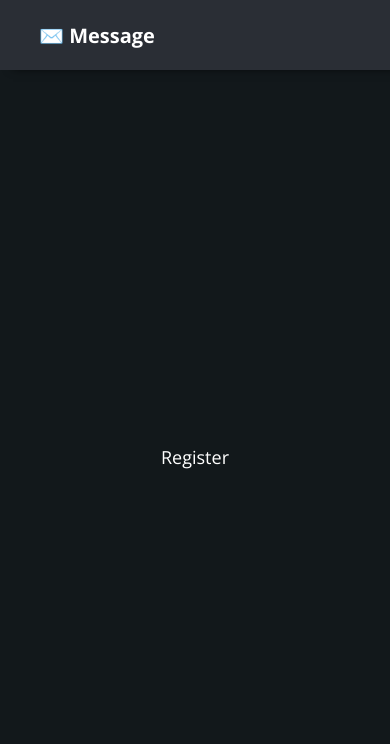
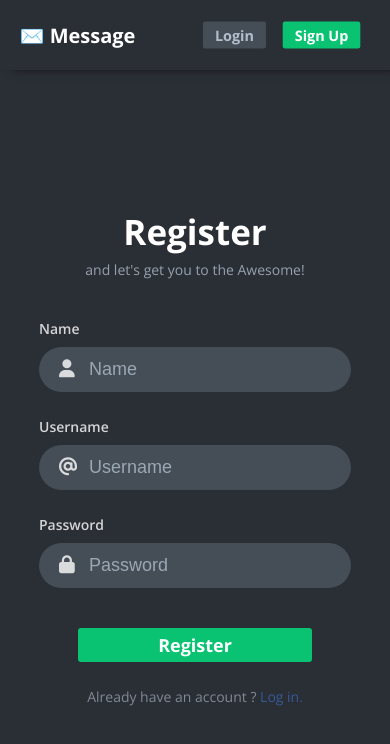
Before and after one commit to aromalanil/unChat_frontend, a React (Create React App) app: page /register in a window 390 px wide. Shown: the top 744 px of the page. Built offline with nearby package versions, Linux system fonts and the light colour scheme.

Commit message:
📚 Register Page Finished

```diff
--- a/public/index.html
+++ b/public/index.html
@@ -25,7 +25,7 @@
       Learn how to configure a non-root public URL by running `npm run build`.
     -->
     <title>React App</title>
-    <link rel="stylesheet" href="https://cdnjs.cloudflare.com/ajax/libs/font-awesome/4.7.0/css/font-awesome.min.css">
+    <script src="https://kit.fontawesome.com/9aee56dfc7.js" crossorigin="anonymous"></script>
   </head>
   <body>
     <noscript>You need to enable JavaScript to run this app.</noscript>
--- a/src/Components/Nav.js
+++ b/src/Components/Nav.js
@@ -5,10 +5,10 @@ const Nav = ({ isUserLoggedIn }) => {
   return (
     <header className="navbar">
       <div className="logo">
-        <h3>✉️&nbsp;Message</h3>
+        <h3><span role="img" aria-label="message">✉️</span>&nbsp;Message</h3>
       </div>
 
-      {isUserLoggedIn && <div className="button-grp">
+      {!isUserLoggedIn && <div className="button-grp">
         <Link to="/login"><button className="btn secondary-btn">Login</button></Link>
         <Link to="/register"><button className="btn primary-btn">Sign Up</button></Link>
 
--- a/src/Components/Pages/Login.js
+++ b/src/Components/Pages/Login.js
@@ -2,10 +2,14 @@ import React, { useState, useEffect } from 'react';
 import axios from 'axios';
 import { Link } from 'react-router-dom';
 import Input from '../Input';
+import {useRecoilState} from 'recoil';
+import { userLoggedState } from '../../Recoil/atom.js';
 
 const Login = ({ history }) => {
 
-    const [userName, setUsername] = useState('');
+    const [isUserLoggedIn,setUserLoggedIn] = useRecoilState(userLoggedState);
+
+    const [userName, setUserName] = useState('');
     const [password, setPassword] = useState('');
     const [userNameInfo, setUserNameInfo] = useState(null);
     const [passwordInfo, setPasswordInfo] = useState(null);
@@ -14,7 +18,7 @@ const Login = ({ history }) => {
         if (name === "password")
             setPassword(value);
         else if (name === "username")
-            setUsername(value);
+            setUserName(value);
     }
 
     useEffect(() => {
@@ -71,7 +75,8 @@ const Login = ({ history }) => {
                 .then(res => {
                     if (res.status === 200 && res.data.accessToken) {
                         localStorage.setItem("accessToken", res.data.accessToken);
-                        history.push('/dashboard')
+                        setUserLoggedIn(true);
+                        history.push('/dashboard');
                     }
                 })
                 .catch(err => {
@@ -100,12 +105,12 @@ const Login = ({ history }) => {
                     <p>Login to continue</p>
                 </div>
                 <form className="box-form">
-                    <Input info={userNameInfo} value={userName} name="username" title="Username" type="text" icon="fa-user" inputChange={inputChange} />
+                    <Input info={userNameInfo} value={userName} name="username" title="Username" type="text" icon="fa-at" inputChange={inputChange} />
                     <Input info={passwordInfo} value={password} name="password" title="Password" type="password" icon="fa-lock" inputChange={inputChange} />
                     <button className="btn primary-btn" onClick={handleLoginClick} type="submit">Login</button>
                 </form>
                 <div className="prompts">
-                    <p >Don't have account ? <Link to="/register">Create an account.</Link></p>
+                    <p >Don't have an account ? <Link to="/register">Create an account.</Link></p>
                     <p id="change-password">Forgot Password ? <Link to="/changepassword">Change Password.</Link></p>
                 </div>
             </div>
@@ -119,7 +124,7 @@ const validateUserName = (username) => {
 }
 
 const validatePassword = (password) => {
-    return password.length > 6
+    return password.length >= 6
 }
 
 export default Login
--- a/src/Components/Pages/Logout.js
+++ /dev/null
@@ -1,11 +0,0 @@
-import React from 'react'
-
-const Logout = () => {
-    return (
-        <div>
-            Logout
-        </div>
-    )
-}
-
-export default Logout
--- a/src/Components/Pages/Register.js
+++ b/src/Components/Pages/Register.js
@@ -1,11 +1,140 @@
-import React from 'react'
+import React, { useState ,useEffect} from 'react';
+import axios from 'axios';
+import { Link } from 'react-router-dom';
+import Input from '../Input';
 
-const Register = () => {
+const Register = ({history}) => {
+
+    const [name, setName] = useState('');
+    const [userName, setUserName] = useState('');
+    const [password, setPassword] = useState('');
+    const [nameInfo, setNameInfo] = useState(null);
+    const [userNameInfo, setUserNameInfo] = useState(null);
+    const [passwordInfo, setPasswordInfo] = useState(null);
+
+    const inputChange = (name, value) => {
+        if (name === "password")
+            setPassword(value);
+        else if (name === "username")
+            setUserName(value);
+        else if (name === "name")
+            setName(value)
+    }
+
+    useEffect(() => {
+        setUserNameInfo(null);
+        if (userName && !validateUserName(userName)) {
+            setUserNameInfo({
+                type: "warning",
+                msg: "Only use letters and numbers"
+            })
+        }
+    }, [userName]);
+
+    useEffect(() => {
+        setPasswordInfo(null);
+        if (password && !validatePassword(password)) {
+            setPasswordInfo({
+                type: "warning",
+                msg: "Minimum 6 characters required"
+            })
+        }
+    }, [password]);
+
+    useEffect(() => {
+        setNameInfo(null);
+        if (name && !validateName(name)) {
+            setNameInfo({
+                type: "warning",
+                msg: "Enter a valid name"
+            })
+        }
+    }, [name]);
+
+    const handleRegisterClick = (event) => {
+
+        event.preventDefault();
+
+        if ((password && !validatePassword(password)) || (userName && !validateUserName(userName)) || (name && !validateName(name))) {
+            return
+        }
+
+        setUserNameInfo(null);
+        setPasswordInfo(null);
+
+        if (userName === '') {
+            setUserNameInfo({
+                type: "error",
+                msg: "Username cannot be empty"
+            })
+        }
+        if (password === '') {
+            setPasswordInfo({
+                type: "error",
+                msg: "Password cannot be empty"
+            })
+        }
+        if (name === '') {
+            setNameInfo({
+                type: "error",
+                msg: "Name cannot be empty"
+            })
+        }
+        if (name && userName && password) {
+            axios({
+                method: 'post',
+                url: 'user/register',
+                data: {
+                    name:name.trim(),
+                    username: userName,
+                    password: password
+                }
+            })
+                .then(res => {
+                    if (res.status === 201 && res.data.message==="User created") {
+                        history.push('/login')
+                    }
+                })
+                .catch(err => {
+                    console.log(err);
+                })
+        }
+    }
+
     return (
-        <div>
-           <p>Register</p>
+        <div className="msg-box">
+            <div className="box-content">
+                <div className="box-head">
+                    <h2>Register</h2>
+                    <p>and let's get you to the Awesome!</p>
+                </div>
+                <form className="box-form">
+                    <Input info={nameInfo} value={name} name="name" title="Name" type="text" icon="fa-user" inputChange={inputChange} />
+                    <Input info={userNameInfo} value={userName} name="username" title="Username" type="text" icon="fa-at" inputChange={inputChange} />
+                    <Input info={passwordInfo} value={password} name="password" title="Password" type="password" icon="fa-lock" inputChange={inputChange} />
+                    <button className="btn primary-btn" onClick={handleRegisterClick} type="submit">Register</button>
+                </form>
+                <div className="prompts">
+                    <p >Already have an account ? <Link to="/login">Log in.</Link></p>
+                </div>
+            </div>
         </div>
     )
 }
 
+
+const validateUserName = (username) => {
+    let regex = /^[0-9a-zA-Z]+$/;
+    return username.match(regex);
+}
+
+const validatePassword = (password) => {
+    return password.length >= 6
+}
+
+const validateName = (name) => {
+    let regex = /^[a-zA-Z ]+$/;
+    return name.match(regex);
+}
+
 export default Register
--- a/src/scss/app.scss
+++ b/src/scss/app.scss
@@ -22,6 +22,10 @@ html {
   font-size: 10px;
 }
 
+::-webkit-scrollbar {
+  width: 0px;
+}
+
 a,
 p,
 h4,
@@ -42,16 +46,20 @@ h1 {
 }
 
 body {
-  padding-top: $nav-height;
+  margin-top: $nav-height;
   font-family: $primary-font;
   width: 100%;
   background-color: $primary-background;
   color: $font-color-primary;
 }
 
+.root {
+  width: 100%;
+  height: 100%;
+}
+
 .app-content {
   width: 100%;
-  height: 100%;
   min-height: calc(100vh - 70px);
   display: flex;
   align-items: center;
@@ -67,6 +75,8 @@ body {
   padding: 0.5rem 1.5rem;
   font-weight: 700;
   background-color: transparent;
+  user-select: none;
+  -webkit-tap-highlight-color: rgba(0, 0, 0, 0);
   transition: 0.3s;
   transition-property: filter;
   &:focus {
@@ -91,6 +101,7 @@ body {
 
 .navbar {
   position: fixed;
+  z-index: 999;
   top: 0;
   left: 0;
   width: 100%;
@@ -109,16 +120,16 @@ body {
 }
 
 .msg-box {
+  margin: 5rem 0;
   background-color: $secondary-background;
-  height: 100%;
   border-radius: 1rem;
-  padding: 5rem 5rem;
+  padding: 5rem 7rem;
   .box-content {
     .box-head {
       display: flex;
       flex-direction: column;
       align-items: center;
-      padding-bottom: 5rem;
+      padding-bottom: 4rem;
       p {
         padding-top: 0.5rem;
         font-size: 1.4rem;
@@ -149,6 +160,11 @@ body {
       font-size: 1.4rem;
       color: $secondary-color;
       text-decoration: none;
+      transition: .3s;
+      transition-property: filter;
+      &:hover {
+        filter: brightness(1.5);
+      }
     }
     #change-password {
       margin-top: 0.5rem;
@@ -161,7 +177,7 @@ body {
     background-color: $font-color-tertiary;
     border: none;
     padding: 1.2rem 1rem;
-    line-height: 1.8rem;
+    line-height: 0rem;
     padding-left: 5rem;
     color: $font-color-primary;
     border-radius: 5rem;
@@ -183,10 +199,10 @@ body {
     margin-top: 0.9rem;
     margin-bottom: 2.5rem;
     i {
-      opacity: 0.9;
+      opacity: 0.8;
       padding: 1.2rem 0 1.2rem 2rem;
       font-size: 1.8rem;
-      line-height: 1.8rem;
+      line-height: 1.9rem;
       top: 0;
       bottom: 0;
       position: absolute;
@@ -194,15 +210,15 @@ body {
     }
     p {
       position: absolute;
-      right:1.5rem;
-      bottom:-2rem;
+      right: 1.5rem;
+      bottom: -2rem;
       font-size: 1.3rem;
     }
-    .warning-msg{
-        color:$warning-color;
+    .warning-msg {
+      color: $warning-color;
     }
-    .error-msg{
-        color:$tertiary-color;
+    .error-msg {
+      color: $tertiary-color;
     }
   }
 }
@@ -217,10 +233,47 @@ body {
 }
 
 .input-error {
-    input {
-      box-shadow: 0px 0px 4px $tertiary-color;
-    }
-    i {
-      color: $tertiary-color;
+  input {
+    box-shadow: 0px 0px 4px $tertiary-color;
+  }
+  i {
+    color: $tertiary-color;
+  }
+}
+
+@media screen and (max-width: 600px) {
+  .navbar {
+    padding: 0 5%;
+    .button-grp {
+      button {
+        transform: scale(0.8);
+        margin: 0;
+      }
     }
   }
+  .app-content {
+    background-color: $secondary-background;
+  }
+  .msg-box {
+    margin: 0 0;
+    padding: 5rem 0;
+    border-radius: 0px;
+    height: 100%;
+    width: 100%;
+    .box-form {
+      input {
+        width: 60vw;
+      }
+    }
+  }
+}
+
+@media screen and (max-width: 490px) {
+  .msg-box {
+    .box-form {
+      input {
+        width: 80vw;
+      }
+    }
+  }
+}
```
Also changed, not shown: src/App.js (+0 -7 lines).
